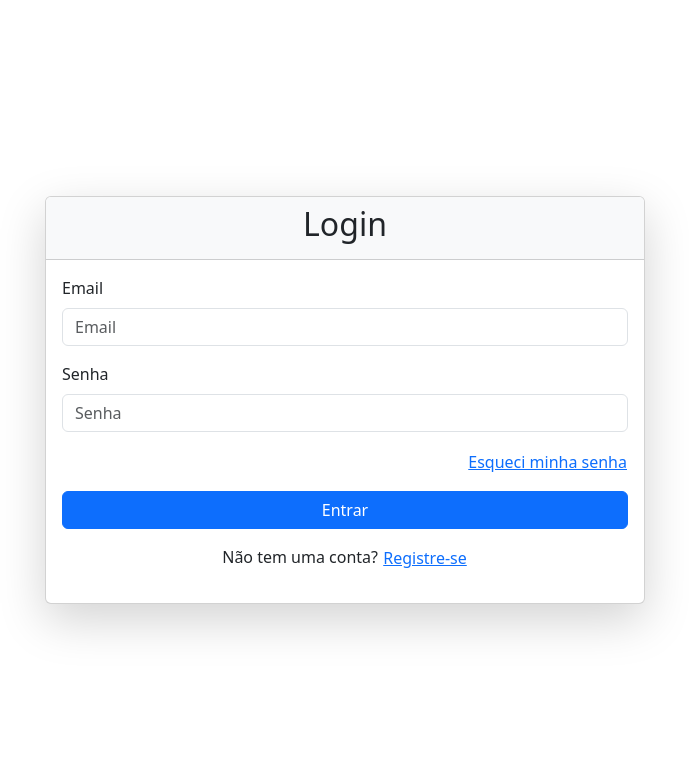
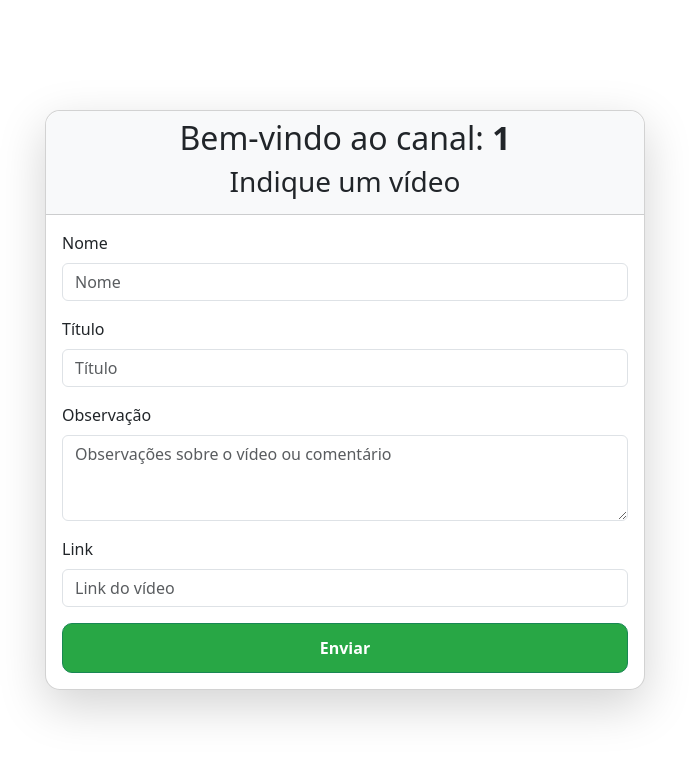
Before and after one commit to rodrdev/collab-vid, a React (Vite) app: page /#/1/1 in a window 1280 px wide. Shown: the top 758 px of the page, without its empty margins (295-984 px from the left). Built offline with nearby package versions, Linux system fonts and the light colour scheme.

Commit message:
change hashRouter

```diff
--- a/src/routers/routers.jsx
+++ b/src/routers/routers.jsx
@@ -1,21 +1,22 @@
-import { BrowserRouter as Router, Route, Routes } from "react-router-dom";
+import { HashRouter as Router, Route, Routes } from "react-router-dom";
 import Home from "../pages/Home";
 import Register from "../pages/Register";
 import Login from "../pages/Login";
 import EditUser from "../pages/Configs";
 import ForgotPassword from "../pages/ForgotPassword";
 import Influencer from "../pages/Influencer";
+
 const Routers = () => {
   return (
     <Router>
       <Routes>
         <Route path="/" element={<Login />} />
         <Route path="/home" element={<Home />} />
-        <Route path="/:id/:channelName" element={<Influencer />} />
         <Route path="/register" element={<Register />} />
         <Route path="/login" element={<Login />} />
         <Route path="/reset-password/:token" element={<ForgotPassword />} />
         <Route path="/configuracoes" element={<EditUser />} />
+        <Route path="/:id/:channelName" element={<Influencer />} />
       </Routes>
     </Router>
   );
```
